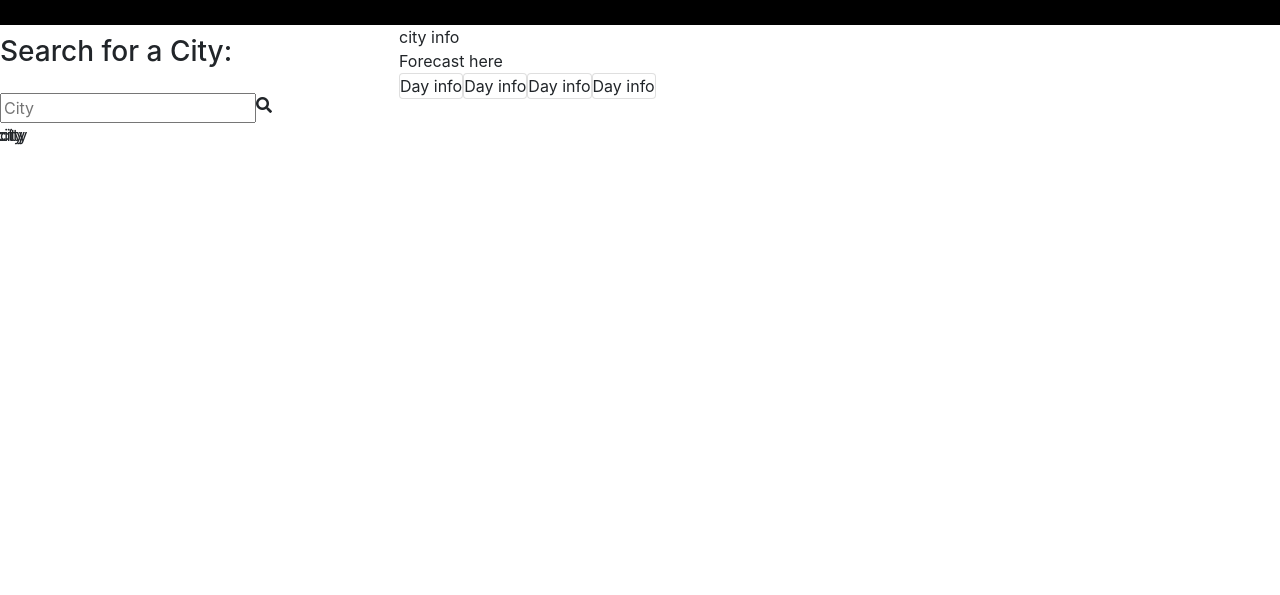
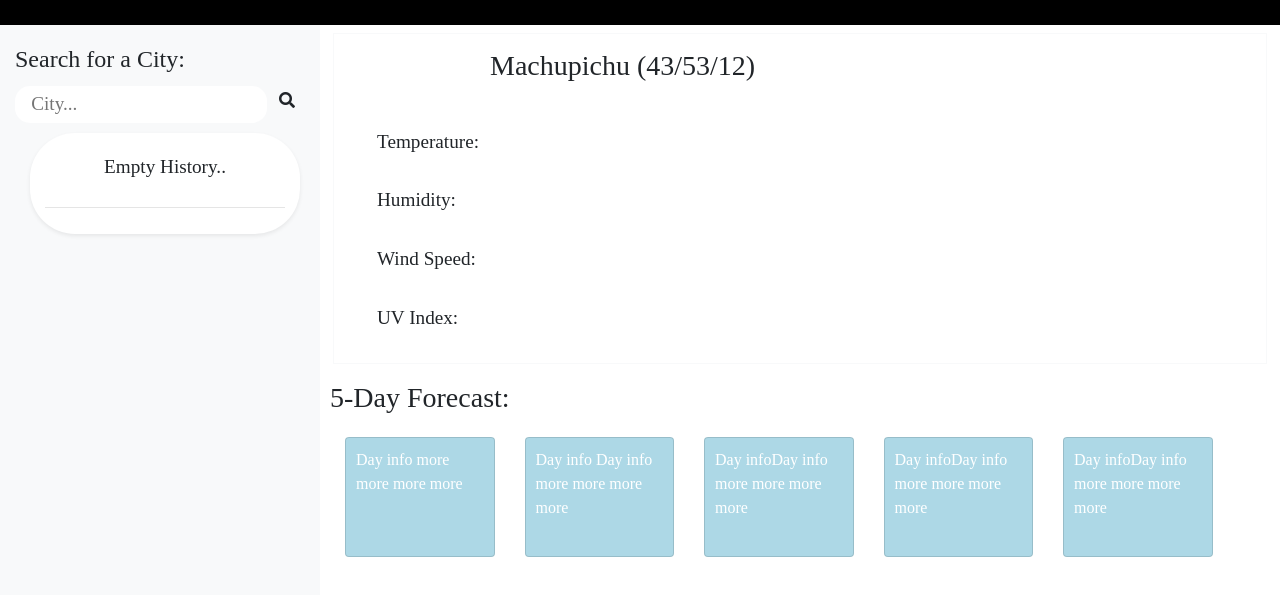
Before and after one commit to GhostsAg/WeatherDashboard, a plain HTML site: page index.html in a window 1280 px wide. Shown: the part 71-666 px from the top of the page. Drawn offline with nearby package versions, Linux system fonts and the light colour scheme; a web font is replaced by a local one.

Commit message:
Added search history and ajax calls.

```diff
--- a/assets/logic.js
+++ b/assets/logic.js
@@ -0,0 +1,70 @@
+
+$(document).ready(function() {
+    // ajax request vars
+    var cityVar = "";
+    const api_key = "bfa2edb3854eb69c605b1ee877b198e2";
+    var weatherURL;
+    var forecastURL;
+
+    // index var for local storage
+    var cityIndex;
+
+    // elements selectors
+    var history;
+
+
+    function loadHist() {
+        if (!localStorage.getItem("index")) {
+            cityIndex = -1;
+            $("#searchHistory").append(`<li>Empty History..</li><hr>`);
+            history = false;
+        }else {
+            $("#searchHistory").empty();
+            cityIndex = localStorage.getItem("index");
+            for (let i=-1; i<cityIndex; i++) {
+                $("#searchHistory").append(`<li>${localStorage.getItem(`City: ${i+1}`)}</li><hr>`);
+            }
+        }
+    }
+
+    function gotHist() {
+        if (history==false) {
+            $("#searchHistory").empty();
+            history = true;
+        }
+    }
+
+    loadHist();
+    $(".searchBtn").on("click", function() {
+        gotHist();
+        cityVar = $("#searchBar").val();
+        weatherURL = `https://api.openweathermap.org/data/2.5/weather?q=${cityVar}&appid=${api_key}`;
+        forecastURL = `https://api.openweathermap.org/data/2.5/forecast?q=${cityVar}&appid=${api_key}`;
+
+        // Set History
+        cityIndex++;
+        localStorage.setItem(`City: ${cityIndex}`, `${cityVar}`);
+        localStorage.setItem(`index`, `${cityIndex}`);
+        var $newCity = $(`<li>${cityVar}</li>`);
+        var $hr = $("<hr>");
+        $("#searchHistory").append($newCity);
+        $("#searchHistory").append($hr);
+
+        // API calls.
+        $.ajax({
+            url: weatherURL
+        })
+        .then(function(response) {
+            console.log(response);
+        });
+
+        $.ajax({
+            url: forecastURL
+        })
+        .then(function(response) {
+            console.log(response);
+        });
+    })
+
+
+})
--- a/assets/style.css
+++ b/assets/style.css
@@ -7,15 +7,94 @@ header {
     background-color: black;
 }
 
-content {
+.content {
     font-family: 'Rozha One', serif;
 }
 
 .aside {
     float: left;
-    min-width: 30%;
-    height: 100%;
+    min-width: 25vw;
+    height: 100vh;
+    padding: 20px 20px 20px 30px;
+    margin-right: 10px;
+    background-color: #F8F9FA;
+    position: static;
+}
+
+.searchBtn {
+    position: relative;
+    top: 3px;
+    left: 4%;
+}
+
+.searchBtn i:hover {
+    font-size: 25px;
+    transition: all .3s ease-in-out;
+}
+
+#searchBar {
+    border-radius: 15px;
+    text-indent: 5%;
+    margin-bottom: 10px;
+    border: thin;
+    font-size: 1.2rem;
+}
+
+#searchHistory {
+    background-color: white;
+    border-radius: 45px;
+    list-style: none;
+    padding-top: 10px;
+    padding-bottom: 10px;
+}
+
+#searchHistory li {
+    text-align: center;
     padding: 10px;
-    margin-right: 10px;
-    margin-left: 5px;
+    font-size: 1.2rem;
 }
+
+#cityInfo {
+    width: 73vw;
+    padding-bottom: 15px;
+    margin-top: 0px;
+    margin-bottom: 25px;
+    border: #F8F9FA;
+    border-width: thin;
+    border-style: solid;
+    position: relative;
+    left: 12.5vw;
+    top: 1vh;
+}
+
+#cityInfo div {
+    position: relative;
+    right: 10vw;
+    padding: 15px;
+    font-size: 1.2rem;
+}
+
+#dispCity {
+    margin-top: 15px;
+    margin-bottom: 30px;
+    text-align: center;
+}
+
+#forecast {
+    width: 73vw;
+}
+
+#forecast div {
+    background-color: lightblue;
+    color: white;
+    margin: 15px;
+    padding: 10px;
+    max-width: 16%;
+}
+
+
+@media (max-width: 400px) {
+    .aside {
+        min-width: 50vw;
+    }
+}
--- a/index.html
+++ b/index.html
@@ -31,27 +31,39 @@
     </header>
     <div class="content">
         <div class="aside">
-            <div class="row mb-3">
-                <h3>Search for a City:</h3>
+            <div class="row mb-1">
+                <h4>Search for a City:</h4>
             </div>
             <div class="row">
-                <input placeholder="City">
-                <div class="searchBtn" type="button"><i class="fas fa-search"></i></div>
+                <input id="searchBar" class="p-1" placeholder="City...">
+                <div class="searchBtn"><i class="fas fa-search"></i></div>
             </div>
-            <div class="row container">
-                <div class="row">city</div>
-                <div class="row">city</div>
-                <div class="row">city</div>
+            <ul id="searchHistory" class="col-12 shadow-sm">
+            </ul>
+        </div>
+        <div id="cityInfo" class="container-fluid">
+            <h3 id="dispCity" class="row" data-name="">Machupichu (43/53/12)</h3>
+            <div id="temp" class="row" data-value="">Temperature:</div>
+            <div id="humidity" class="row" data-value="">Humidity:</div>
+            <div id="windSpeed" class="row" data-value="">Wind Speed:</div>
+            <div id="uv" class="row" data-value="">UV Index:</div>
+        </div>
+        <h3>5-Day Forecast:</h3>
+        <div id="forecast" class="row">
+            <div class="card">Day info more more more more
+                <div class="row"></div>
             </div>
-        </div>
-        <div class="col-8">
-            <div class="row">city info</div>
-            <div class="row">Forecast here</div>
-            <div class="row">
-                <div class="card">Day info</div>
-                <div class="card">Day info</div>
-                <div class="card">Day info</div>
-                <div class="card">Day info</div>
+            <div class="card">Day info Day info more more more more
+
+            </div>
+            <div class="card">Day infoDay info more more more more
+
+            </div>
+            <div class="card">Day infoDay info more more more more
+
+            </div>
+            <div class="card">Day infoDay info more more more more
+
             </div>
         </div>
     </div>
```
